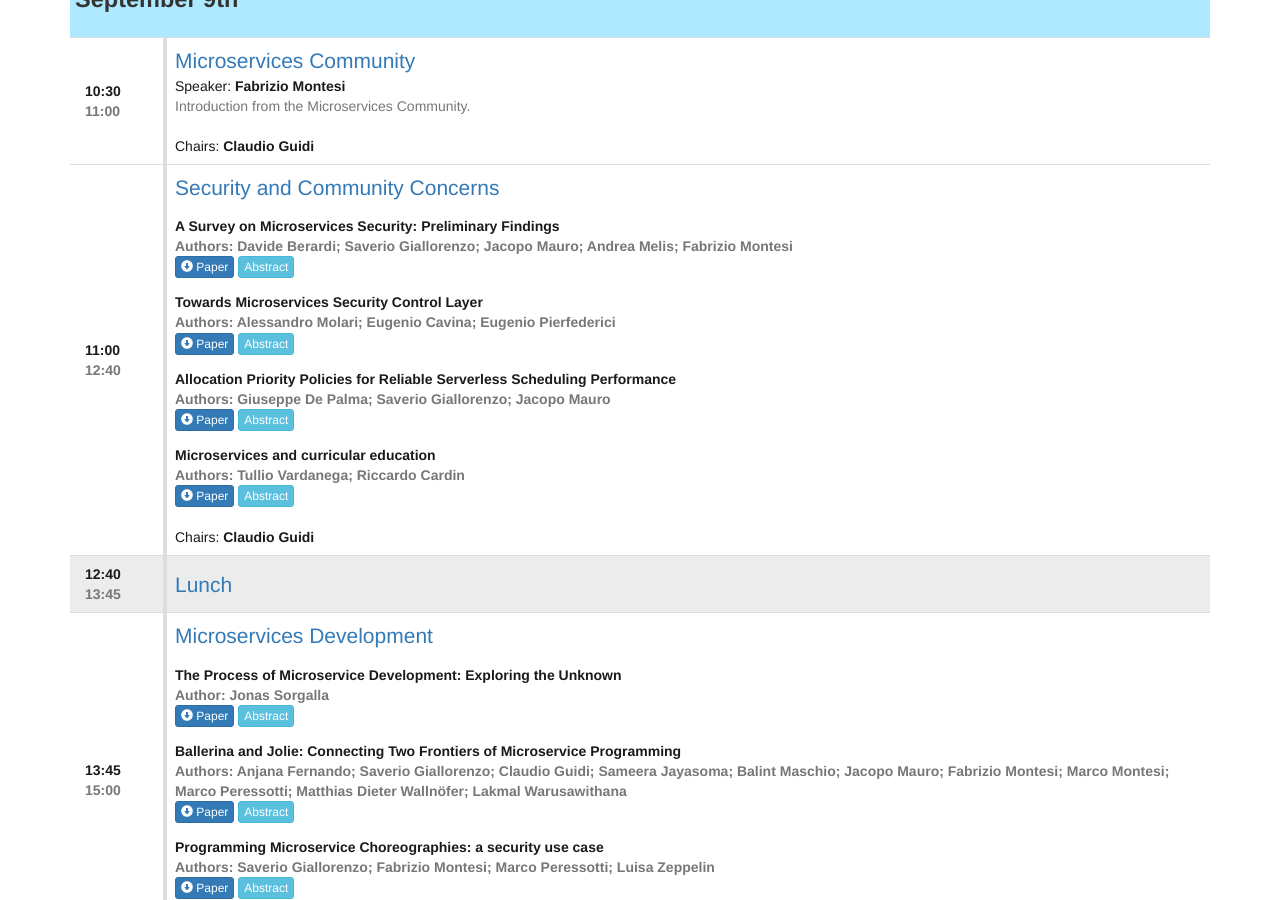
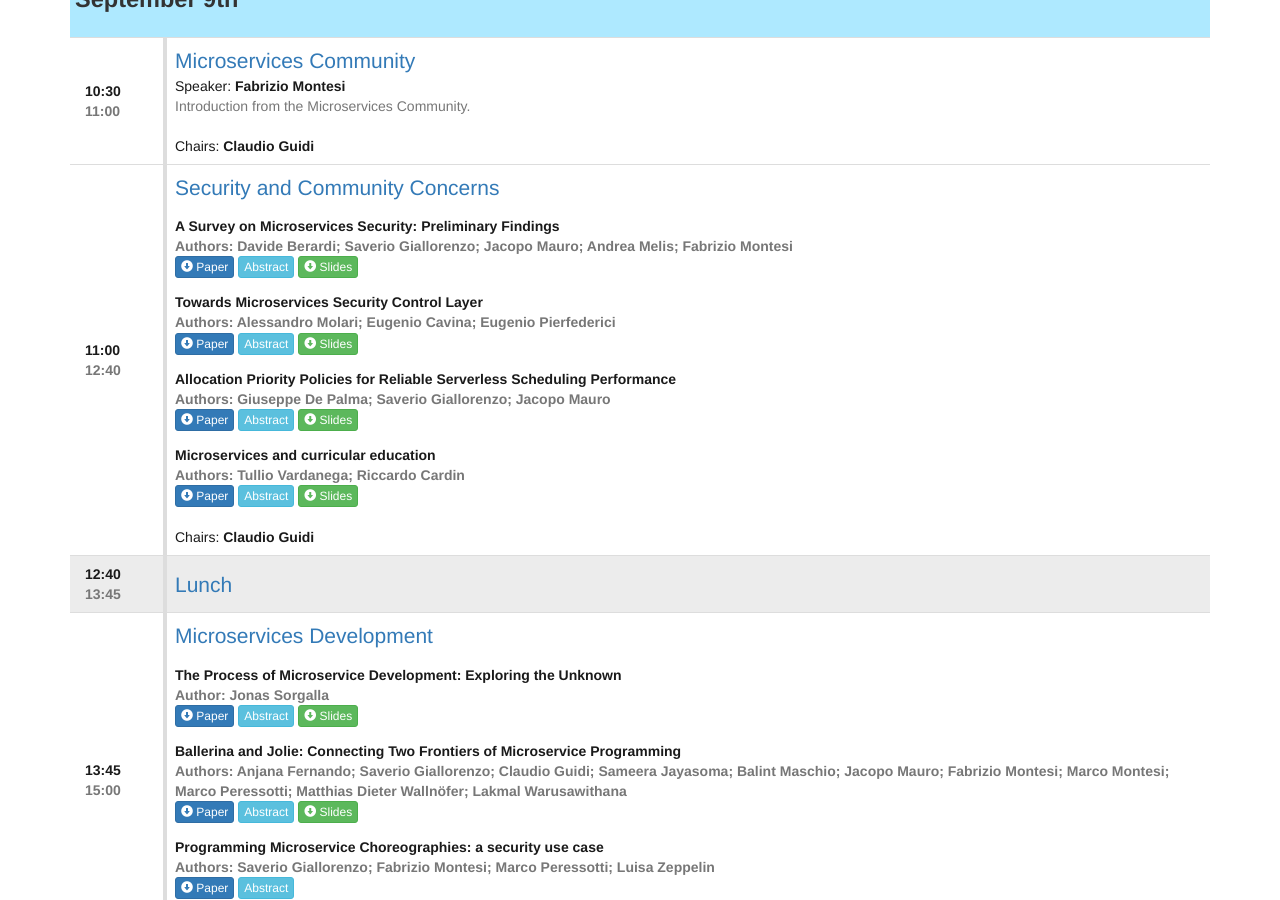
Before and after one commit to microservices-community/microservices-2020, a Jekyll site: the page built from program.md, in a window 1280 px wide and 900 px high, scrolled down 1888 px. Built offline with Jekyll 4.4.1, drawn with Linux system fonts in a browser that asks for light colours; part of the change alters nothing that is shown.

Commit message:
more slides

```diff
--- a/_data/papers.yml
+++ b/_data/papers.yml
@@ -45,6 +45,7 @@
   authors:
     - Jonas Sorgalla
   title: "The Process of Microservice Development: Exploring the Unknown"
+  slides: paper_6.pdf
   extended_abstract: paper_6.pdf
   abstract: |
     The development process of Microservice Architectures is a place of many experience reports from companies like Netflix or Spotify. However, not every company is a major enterprise itself and the questions of how microservice development is implemented in smaller companies and how science could contribute remain open ones. Therefore, we conducted an explorative interview study with five smaller companies across six cases, which we analyzed using the Grounded Theory Method. Our results suggest that large-scale agile process models are highly customized by the enterprises and architectural modeling currently plays only a minor role due to perceived inefficiency.
@@ -82,6 +83,7 @@
   - Saverio Giallorenzo
   - Jacopo Mauro
   title: "Allocation Priority Policies for Reliable Serverless Scheduling Performance"
+  slides: paper_12.pdf
   extended_abstract: paper_12.pdf
   abstract: |
     Serverless computing is a Cloud development paradigm where developers write and compose stateless functions, abstracting from their deployment and scaling. The paradigm has been recently associated to that of stateless Microservices architectures.
@@ -113,6 +115,7 @@
   - Andrea Melis
   - Fabrizio Montesi
   title: "A Survey on Microservices Security: Preliminary Findings"
+  slides: paper_15.pdf
   extended_abstract: paper_15.pdf
   abstract: |
     Microservices have become the state-of-the-art architectural style for distributed systems, however we notice the lack of comprehensive guidelines on Microservices Security. Motivated by this observation, we started an ongoing work to categorise the literature on Microservices Security, with the intent to overview the current status of the field, to provide an initial guideline to researchers and practitioners, and to possibly identify uncovered areas and orient future research.
@@ -122,6 +125,7 @@
   - Tullio Vardanega
   - Riccardo Cardin
   title: "Microservices and curricular education"
+  slides: paper_16.pdf
   extended_abstract: paper_16.pdf
   abstract: |
     Frequently enough, one tends to think that his or her professional qualifications are solely the product of one’s own work experience, void of traceable relation to curricular education. While this stance may reflect some frustration with curriculum instructors and teaching program (as in “learning to read”), it is fundamentally flawed. Personal maturity, prerequisite of professionalism, rests on education and consolidates harmoniously with experience (as in “reading to learn”). Breakages may of course occur between curriculum design and professional competence, unfortunately. More frequently so where the knowledge domain evolves fast, faster than curriculum design may coalesce adaptively.
@@ -132,6 +136,7 @@
   - Eugenio Cavina
   - Eugenio Pierfederici
   title: "Towards Microservices Security Control Layer"
+  slides: paper_17.pdf
   extended_abstract: paper_17.pdf
   abstract: |
     Adapting applications to a microservices approach brings a series of advantages along with new challenges in project, deployment, monitoring and governance. For this reason, it is important to decouple security aspects from the actual microservices logic, as they are orthogonal to the logical specifications of the microservices. This means that an independent security control layer allows to simplify control and governance over those aspects by defining rules, policies and controls in a logically centralized way, even if those rules are then physically applied in a distributed way. Our final objective is to provide an enterprise architectural approach to handle those security aspects as first-class citizens, thus oriented to a security-by-design methodology.
@@ -204,6 +209,7 @@
   - Matthias Dieter Wallnöfer
   - Lakmal Warusawithana
   title: "Ballerina and Jolie: Connecting Two Frontiers of Microservice Programming"
+  slides: paper_18.pdf
   extended_abstract: paper_18.pdf
   abstract: |
     Over the years, the teams behind the programming languages Ballerina and Jolie have developed linguistic primitives to deal with several aspects of microservice programming. Interestingly, while the two languages have been developed independently, many of their features are strikingly similar. This realisation came out of a recent meeting between the two teams, which inspired the question of what a "microservice-oriented" language should be.
```
Also changed, not shown: 6 other files.
